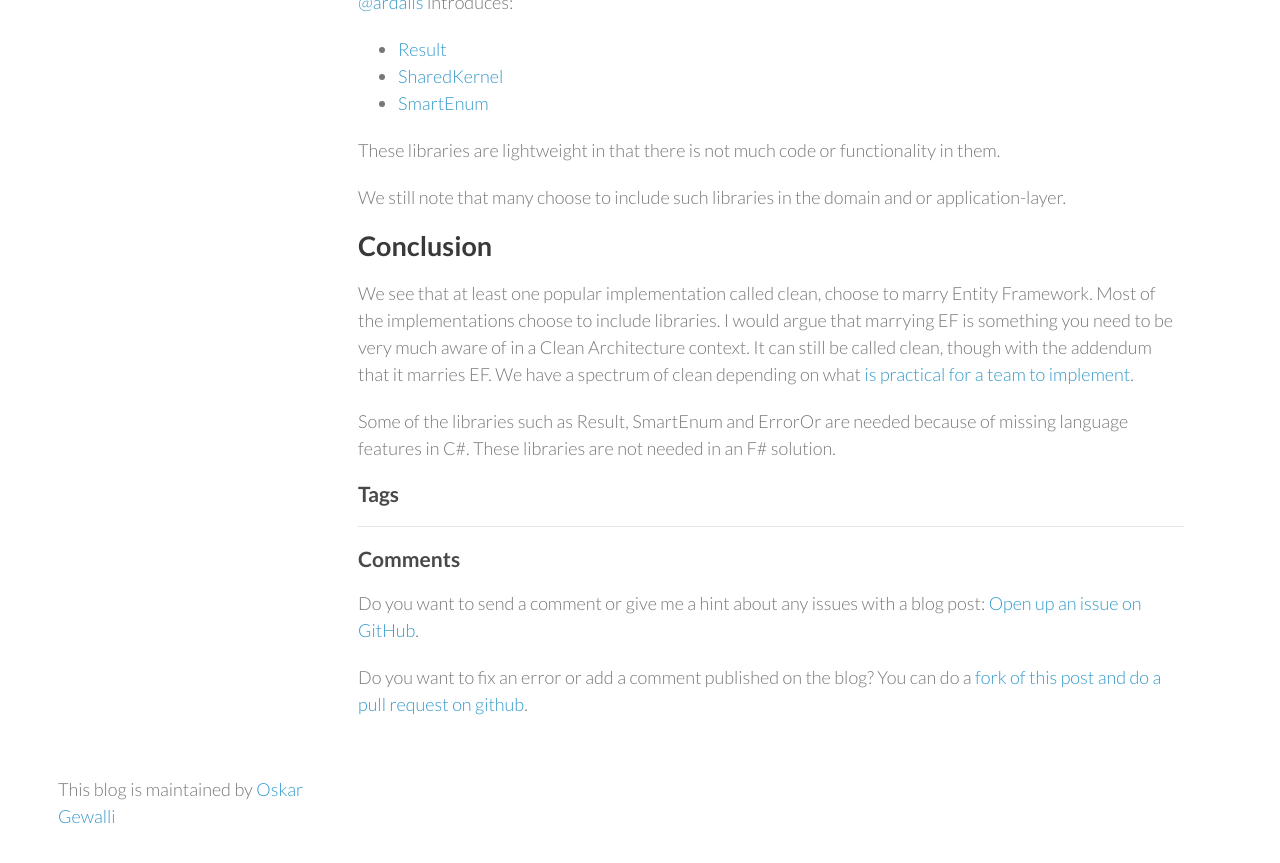
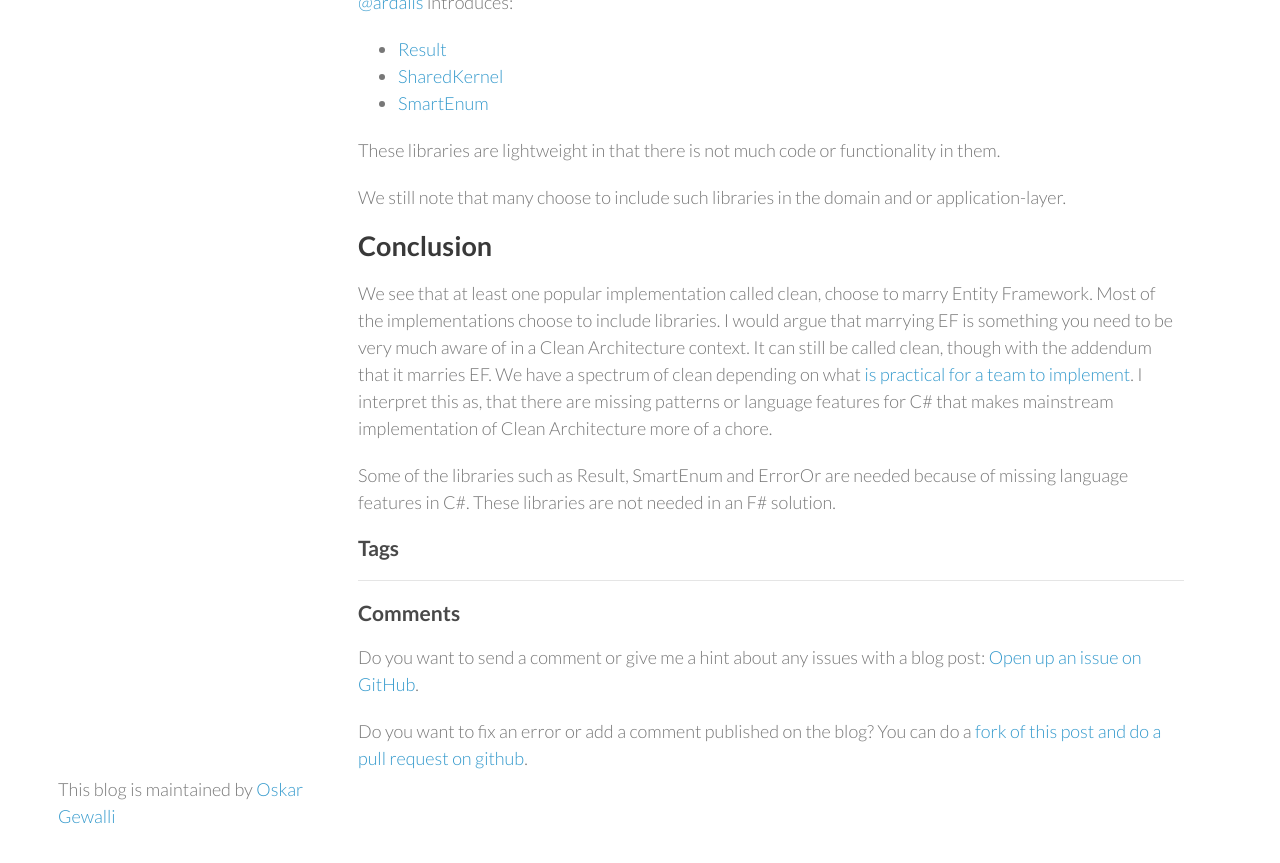
Before and after one commit to wallymathieu/assertfail, a Jekyll site: the page built from _posts/2024-11-18-Clean-Architecture-Comparison-continued.md, in a window 1280 px wide and 900 px high, scrolled down 1317 px. Shown: the top 863 px of the window. Built offline with Jekyll 4.4.1, drawn with Linux system fonts in a browser that asks for light colours; nearby versions of some CDN libraries.

Commit message:
Missing patterns or language features

```diff
--- a/_posts/2024-11-18-Clean-Architecture-Comparison-continued.md
+++ b/_posts/2024-11-18-Clean-Architecture-Comparison-continued.md
@@ -48,6 +48,6 @@ We still note that many choose to include such libraries in the domain and or ap
 
 ## Conclusion
 
-We see that at least one popular implementation called clean, choose to marry Entity Framework. Most of the implementations choose to include libraries. I would argue that marrying EF is something you need to be very much aware of in a Clean Architecture context. It can still be called clean, though with the addendum that it marries EF. We have a spectrum of clean depending on what [is practical for a team to implement](https://github.com/jasontaylordev/CleanArchitecture/discussions/482?sort=new#discussioncomment-6643279).
+We see that at least one popular implementation called clean, choose to marry Entity Framework. Most of the implementations choose to include libraries. I would argue that marrying EF is something you need to be very much aware of in a Clean Architecture context. It can still be called clean, though with the addendum that it marries EF. We have a spectrum of clean depending on what [is practical for a team to implement](https://github.com/jasontaylordev/CleanArchitecture/discussions/482?sort=new#discussioncomment-6643279). I interpret this as, that there are missing patterns or language features for C# that makes mainstream implementation of Clean Architecture more of a chore.
 
 Some of the libraries such as Result, SmartEnum and ErrorOr are needed because of missing language features in C#. These libraries are not needed in an F# solution.
```
